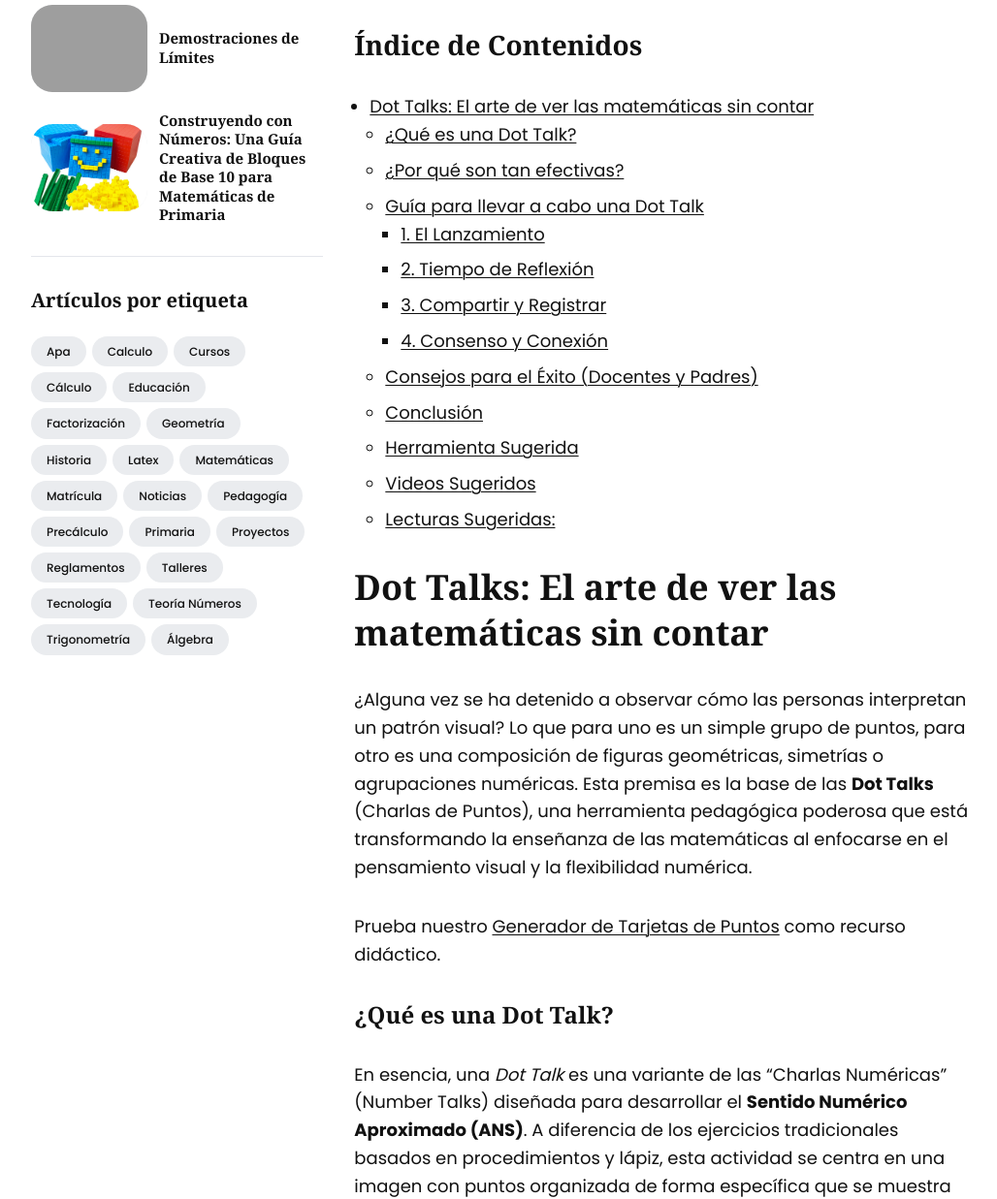
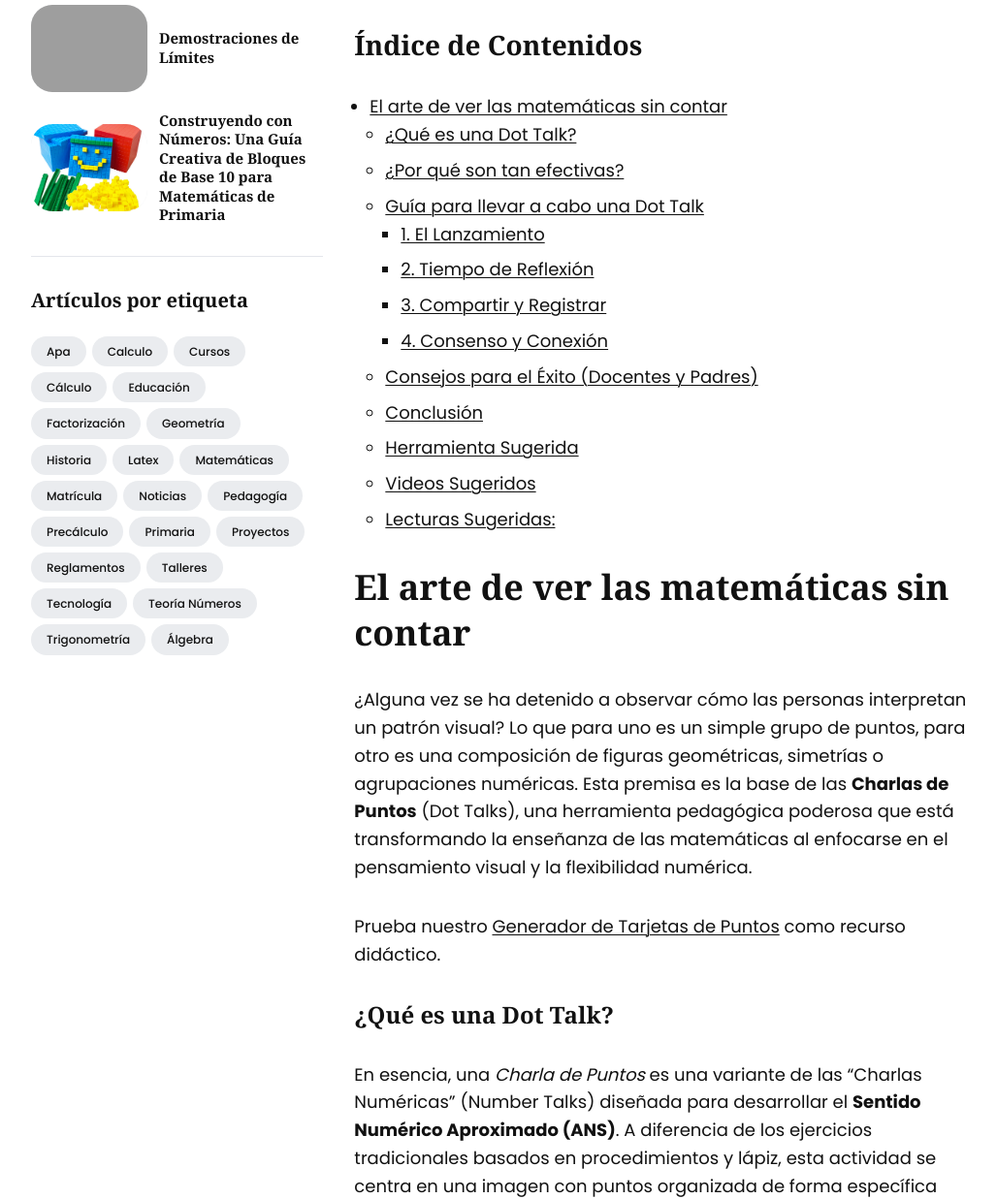
Before and after one commit to asoesem/asoesem.github.io, a Jekyll site: the page built from _posts/2026-02-21-charlas-de-puntos.md, in a window 1280 px wide and 1400 px high, scrolled down 824 px, cut to the strip 163-1400 px from the top of the window. Shown: the whole strip at 97% size, without its empty margins (124-1152 px from the left). Built offline with Jekyll 4.4.1, drawn with Linux system fonts in a browser that asks for light colours; a script that is not in the unit is left out; the table of contents is made by our own code; some of the changed text lies outside the part shown; grey boxes are pictures that could not be loaded.

Commit message:
Mejora la redacción del artículo sobre charlas de puntos (dot talks)

```diff
--- a/_posts/2026-02-21-charlas-de-puntos.md
+++ b/_posts/2026-02-21-charlas-de-puntos.md
@@ -11,28 +11,27 @@ featured: true
 toc: true
 ---
 
-# Dot Talks: El arte de ver las matemáticas sin contar
+# El arte de ver las matemáticas sin contar
 
-¿Alguna vez se ha detenido a observar cómo las personas interpretan un patrón visual? Lo que para uno es un simple grupo de puntos, para otro es una composición de figuras geométricas, simetrías o agrupaciones numéricas. Esta premisa es la base de las **Dot Talks** (Charlas de Puntos), una herramienta pedagógica poderosa que está transformando la enseñanza de las matemáticas al enfocarse en el pensamiento visual y la flexibilidad numérica.
+¿Alguna vez se ha detenido a observar cómo las personas interpretan un patrón visual? Lo que para uno es un simple grupo de puntos, para otro es una composición de figuras geométricas, simetrías o agrupaciones numéricas. Esta premisa es la base de las **Charlas de Puntos** (Dot Talks), una herramienta pedagógica poderosa que está transformando la enseñanza de las matemáticas al enfocarse en el pensamiento visual y la flexibilidad numérica.
 
 Prueba nuestro [Generador de Tarjetas de Puntos]({{site.baseurl}}/generador-dot-cards/) como recurso didáctico.
 
 ### ¿Qué es una Dot Talk?
 
-En esencia, una *Dot Talk* es una variante de las "Charlas Numéricas" (Number Talks) diseñada para desarrollar el **Sentido Numérico Aproximado (ANS)**. A diferencia de los ejercicios tradicionales basados en procedimientos y lápiz, esta actividad se centra en una imagen con puntos organizada de forma específica que se muestra solo por un breve instante.
+En esencia, una *Charla de Puntos* es una variante de las "Charlas Numéricas" (Number Talks) diseñada para desarrollar el **Sentido Numérico Aproximado (ANS)**. A diferencia de los ejercicios tradicionales basados en procedimientos y lápiz, esta actividad se centra en una imagen con puntos organizada de forma específica que se muestra solo por un breve instante.
 
 El objetivo no es que el estudiante cuente los puntos de uno en uno, sino que "vea" la cantidad a través de la **subitización** (la capacidad de reconocer instantáneamente el número de elementos en un grupo pequeño) y la composición/descomposición de números.
 
-![Dot Talks]({{site.baseurl}}/images/dot-talks/dot-talks.png "Charlas de Puntos"){:.center-img}
+![Charlas de Puntos]({{site.baseurl}}/images/dot-talks/dot-talks.png "Charlas de Puntos"){:.center-img}
 
 ### ¿Por qué son tan efectivas?
 
-Como bien señala la investigadora Jo Boaler, las matemáticas son una asignatura abierta y visual. Las *Dot Talks* enseñan tres pilares fundamentales:
+Como bien señala la investigadora Jo Boaler, las matemáticas son una asignatura abierta y visual. Las *Charlas de Puntos* enseñan tres pilares fundamentales:
 
 1. **Creatividad:** No existe una única forma "correcta" de llegar al total.
 2. **Visualización:** Permite conectar conceptos abstractos con representaciones mentales claras.
 3. **Equidad:** Al no haber una carrera por el cálculo algorítmico, se valora la diversidad de perspectivas en el aula.
-
 
 ### Guía para llevar a cabo una Dot Talk
 
@@ -68,7 +66,7 @@ Al final, la clase o la familia debe llegar a un consenso sobre el total, apreci
 
 ### Conclusión
 
-Las *Dot Talks* son más que un ejercicio de conteo rápido; son una invitación a entender que las matemáticas se tratan de **patrones, relaciones y comunicación**. Al implementar esta rutina diaria, estamos construyendo estudiantes más flexibles, seguros de su capacidad de razonamiento y, sobre todo, conscientes de que en las matemáticas —como en la vida— siempre hay más de una forma de ver la realidad.
+Las *Charlas de Puntos* son más que un ejercicio de conteo rápido; son una invitación a entender que las matemáticas se tratan de **patrones, relaciones y comunicación**. Al implementar esta rutina diaria, estamos construyendo estudiantes más flexibles, seguros de su capacidad de razonamiento y, sobre todo, conscientes de que en las matemáticas —como en la vida— siempre hay más de una forma de ver la realidad.
 
 ## Herramienta Sugerida
 
```
Also changed, not shown: other parts of _posts/2026-02-21-charlas-de-puntos.md (+1 -2 lines).
